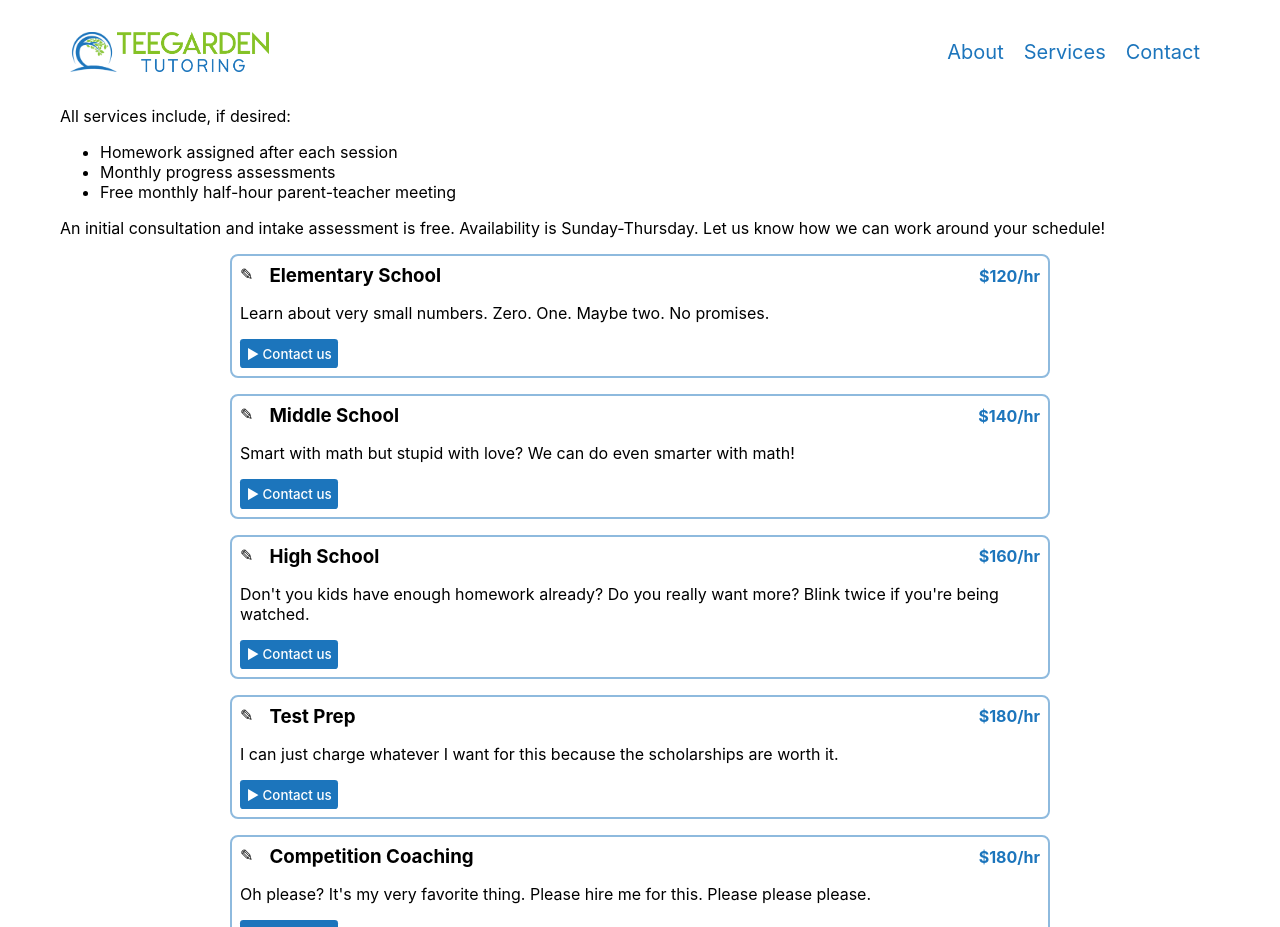
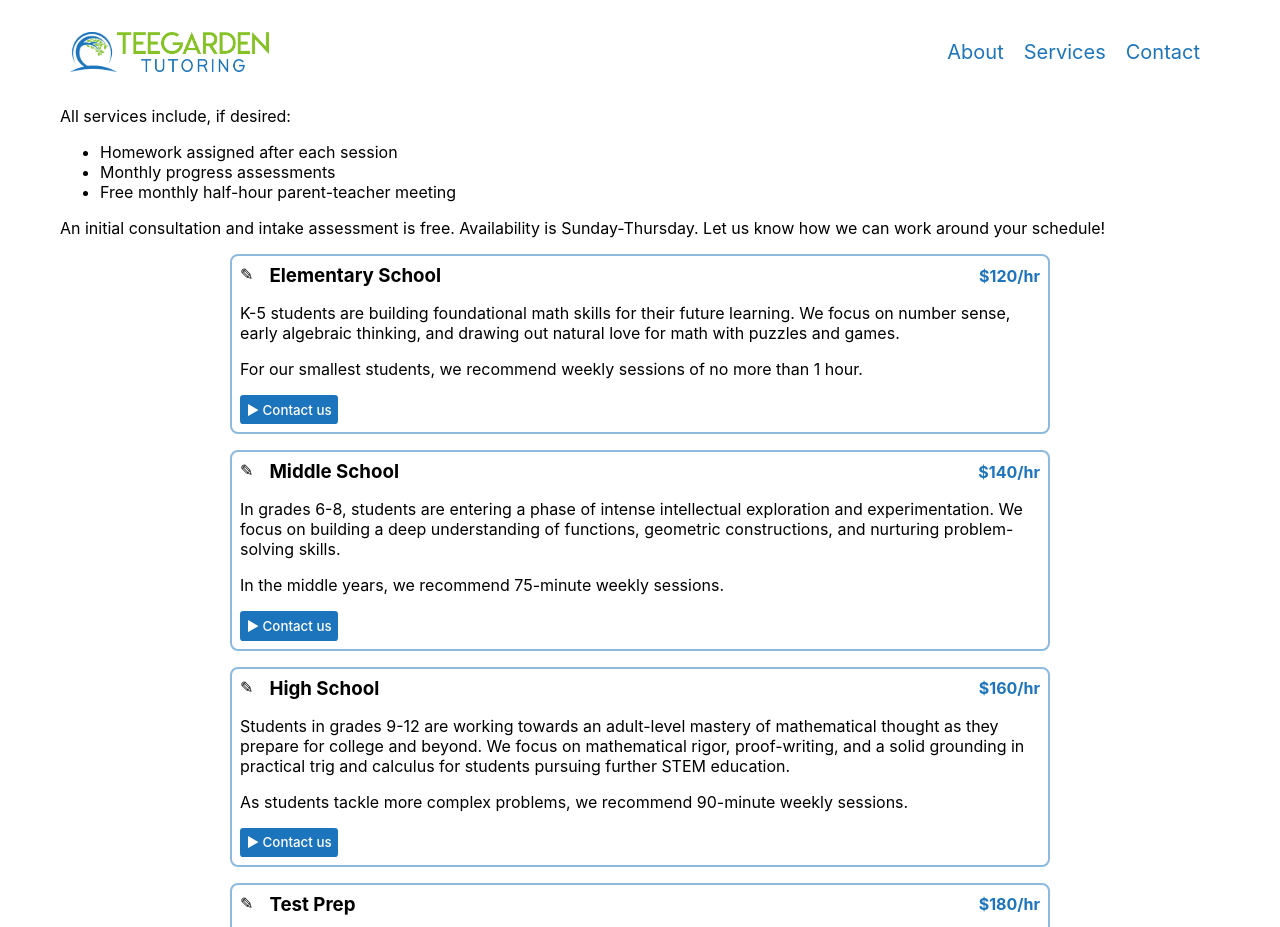
Before and after one commit to TeegardenTutoring/TeegardenTutoring.github.io, a React (Create React App) app: page /services in a window 1280 px wide. Shown: the top 927 px of the page. Built offline with nearby package versions, Linux system fonts and the light colour scheme.

Commit message:
services

```diff
--- a/src/pages/services.jsx
+++ b/src/pages/services.jsx
@@ -12,31 +12,36 @@ const SERVICES_OFFERED = [
     {
         icon: "✎",
         name: "Elementary School",
-        blurb: "Learn about very small numbers. Zero. One. Maybe two. No promises.",
+        blurb: "K-5 students are building foundational math skills for their future learning. We focus on number sense, early algebraic thinking, and drawing out natural love for math with puzzles and games.",
+        schedule: "For our smallest students, we recommend weekly sessions of no more than 1 hour.",
         price: 120
     },
     {
         icon: "✎",
         name: "Middle School",
-        blurb: "Smart with math but stupid with love? We can do even smarter with math!",
+        blurb: "In grades 6-8, students are entering a phase of intense intellectual exploration and experimentation. We focus on building a deep understanding of functions, geometric constructions, and nurturing problem-solving skills.",
+        schedule: "In the middle years, we recommend 75-minute weekly sessions.",
         price: 140
     },
     {
         icon: "✎",
         name: "High School",
-        blurb: "Don't you kids have enough homework already? Do you really want more? Blink twice if you're being watched.",
+        blurb: "Students in grades 9-12 are working towards an adult-level mastery of mathematical thought as they prepare for college and beyond. We focus on mathematical rigor, proof-writing, and a solid grounding in practical trig and calculus for students pursuing further STEM education.",
+        schedule: "As students tackle more complex problems, we recommend 90-minute weekly sessions.",
         price: 160
     },
     {
         icon: "✎",
         name: "Test Prep",
-        blurb: "I can just charge whatever I want for this because the scholarships are worth it.",
+        blurb: "Prepare for standardized tests like the SAT, ACT, PSAT, ISEE, or AP Calculus with intensive tutoring to boost your score. We focus on practice tests, test-taking strategies, and addressing test anxiety. Optionally includes prep for reading, verbal, and essay portions.",
+        schedule: "In the lead-up to a major test, we recommend 60- or 90-minute sessions twice a week.",
         price: 180
     },
     {
         icon: "✎",
         name: "Competition Coaching",
-        blurb: "Oh please? It's my very favorite thing. Please hire me for this. Please please please.",
+        blurb: "Train for Mathcounts, AMC8/10/12, AIME, Math League, and other competitions with a math competition veteran. We focus on clever problem-solving, time management, and unique tactics for each test.",
+        schedule: "In order to have time for practice tests, we recommend weekly sessions of 60 minutes for middle schoolers and 90 minutes for high schoolers.",
         price: 180
     }
 ]
@@ -68,6 +73,7 @@ function Services(props) {
                     </div>
                     <div>
                         <p>{service.blurb}</p>
+                        <p>{service.schedule}</p>
                         <ShinyButton subject={`[New Student] ${service.name} Intake`}/>
                     </div>
                 </section>
```
